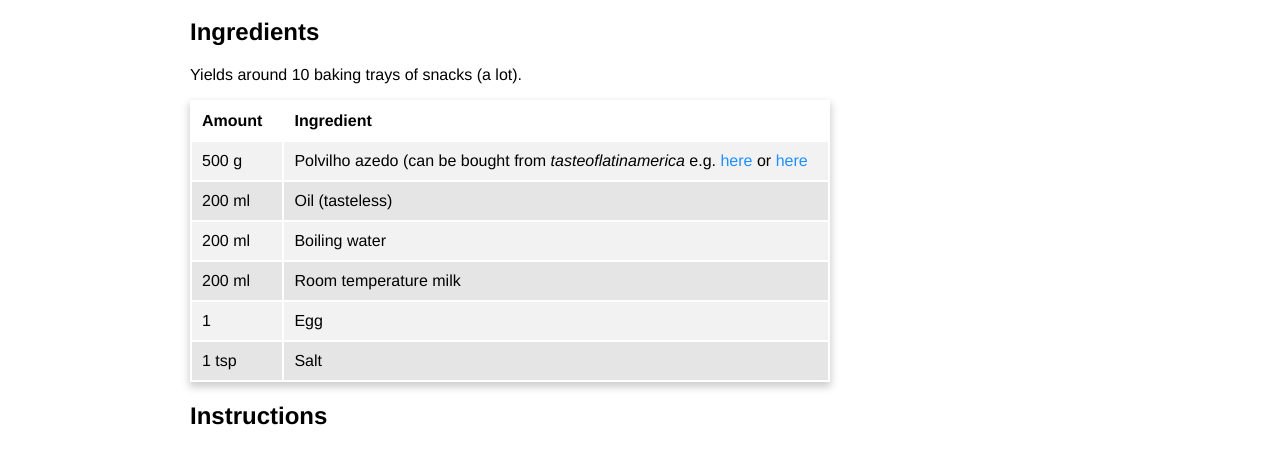
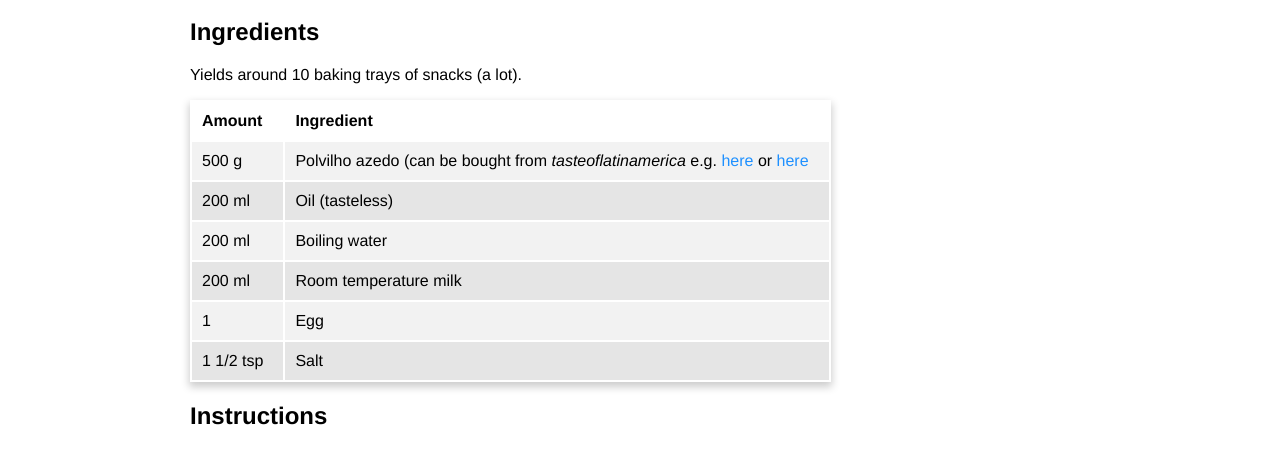
Before and after one commit to tobirasmu/tobirasmu.github.io, a Jekyll site: the page built from _pages/tobias/recipes/biscoito_de_polvilho.md, in a window 1280 px wide. Shown: the part 271-721 px from the top of the page. Built offline with Jekyll 4.4.1, drawn with Linux system fonts in a browser that asks for light colours.

Commit message:
Update biscoito_de_polvilho.md

```diff
--- a/_pages/tobias/recipes/biscoito_de_polvilho.md
+++ b/_pages/tobias/recipes/biscoito_de_polvilho.md
@@ -20,7 +20,7 @@ Yields around 10 baking trays of snacks (a lot).
 | 200 ml | Boiling water |
 | 200 ml | Room temperature milk |
 | 1 | Egg |
-| 1 tsp | Salt |
+| 1 1/2 tsp | Salt |
 
 ## Instructions
 
```
